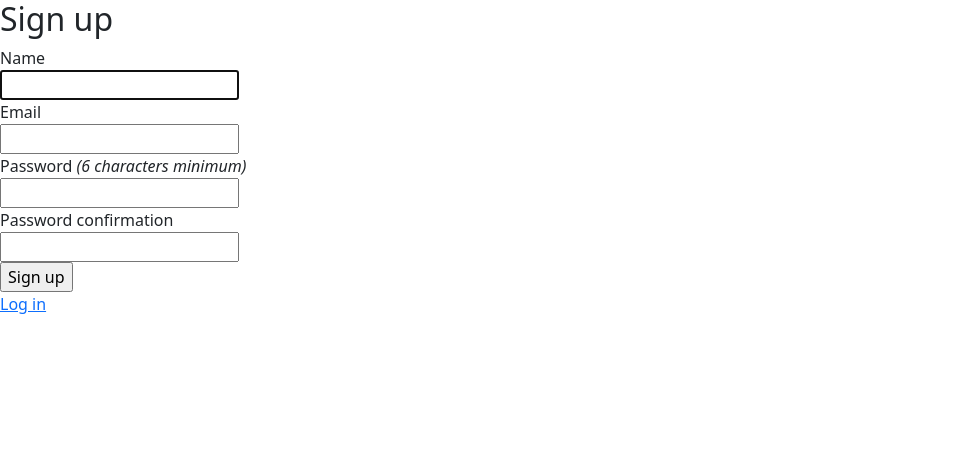
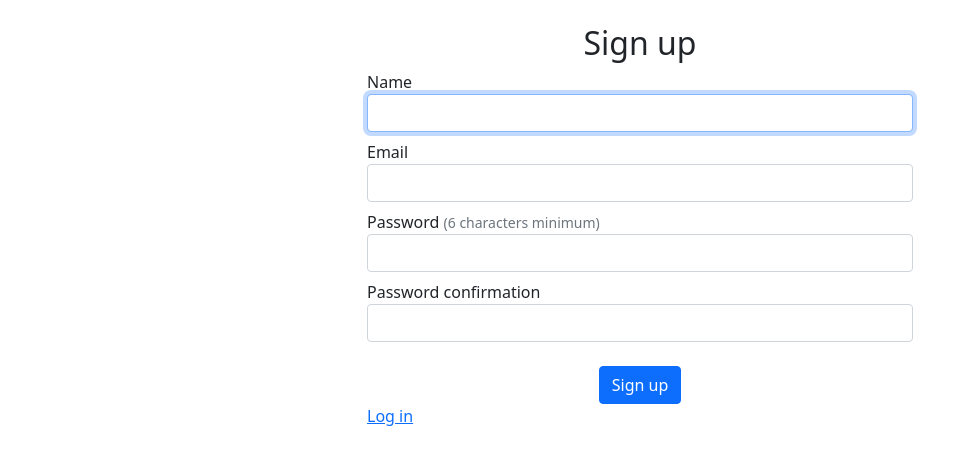
Before and after one commit to ankitt26/SaveIt, a Rails app: the page made by app/views/devise/registrations/new.html.erb in a window 1280 px wide. Shown: the top 465 px of the page, without its empty margins (0-980 px from the left). Run offline with Rails 7, Linux system fonts and the light colour scheme.

Commit message:
Style Signup Page using Bootstrap

```diff
--- a/app/views/devise/registrations/new.html.erb
+++ b/app/views/devise/registrations/new.html.erb
@@ -1,34 +1,42 @@
-<h2>Sign up</h2>
+<div class="container mt-4">
+  <div class="row justify-content-center">
+    <div class="col-md-6">
+      <div class="form-container">
+        <h2 class="text-center">Sign up</h2>
 
-<%= form_for(resource, as: resource_name, url: registration_path(resource_name)) do |f| %>
+        <%= form_for(resource, as: resource_name, url: registration_path(resource_name), html: { class: "form" }) do |f| %>
           <%= render "devise/shared/error_messages", resource: resource %>
 
-     <div class="field">
-      <%= f.label :name %><br />
-      <%= f.text_field :name, autofocus: true, autocomplete: "name" %>
+          <div class="form-group mt-2">
+            <%= f.label :name %>
+            <%= f.text_field :name, autofocus: true, autocomplete: "name", class: "form-control" %>
           </div>
 
-  <div class="field">
-    <%= f.label :email %><br />
-    <%= f.email_field :email, autofocus: true, autocomplete: "email" %>
+          <div class="form-group mt-2">
+            <%= f.label :email %>
+            <%= f.email_field :email, autofocus: true, autocomplete: "email", class: "form-control" %>
           </div>
 
-  <div class="field">
+          <div class="form-group mt-2">
             <%= f.label :password %>
             <% if @minimum_password_length %>
-    <em>(<%= @minimum_password_length %> characters minimum)</em>
-    <% end %><br />
-    <%= f.password_field :password, autocomplete: "new-password" %>
+            <small class="text-muted">(<%= @minimum_password_length %> characters minimum)</small>
+            <% end %>
+            <%= f.password_field :password, autocomplete: "new-password", class: "form-control" %>
           </div>
 
-  <div class="field">
-    <%= f.label :password_confirmation %><br />
-    <%= f.password_field :password_confirmation, autocomplete: "new-password" %>
+          <div class="form-group mt-2">
+            <%= f.label :password_confirmation %>
+            <%= f.password_field :password_confirmation, autocomplete: "new-password", class: "form-control" %>
           </div>
 
-  <div class="actions">
-    <%= f.submit "Sign up" %>
+          <div class="form-group mt-2 text-center mt-4">
+            <%= f.submit "Sign up", class: "btn btn-primary" %>
           </div>
         <% end %>
 
         <%= render "devise/shared/links" %>
+      </div>
+    </div>
+  </div>
+</div>
```
Lines whose indentation alone changed are shown as unchanged.
